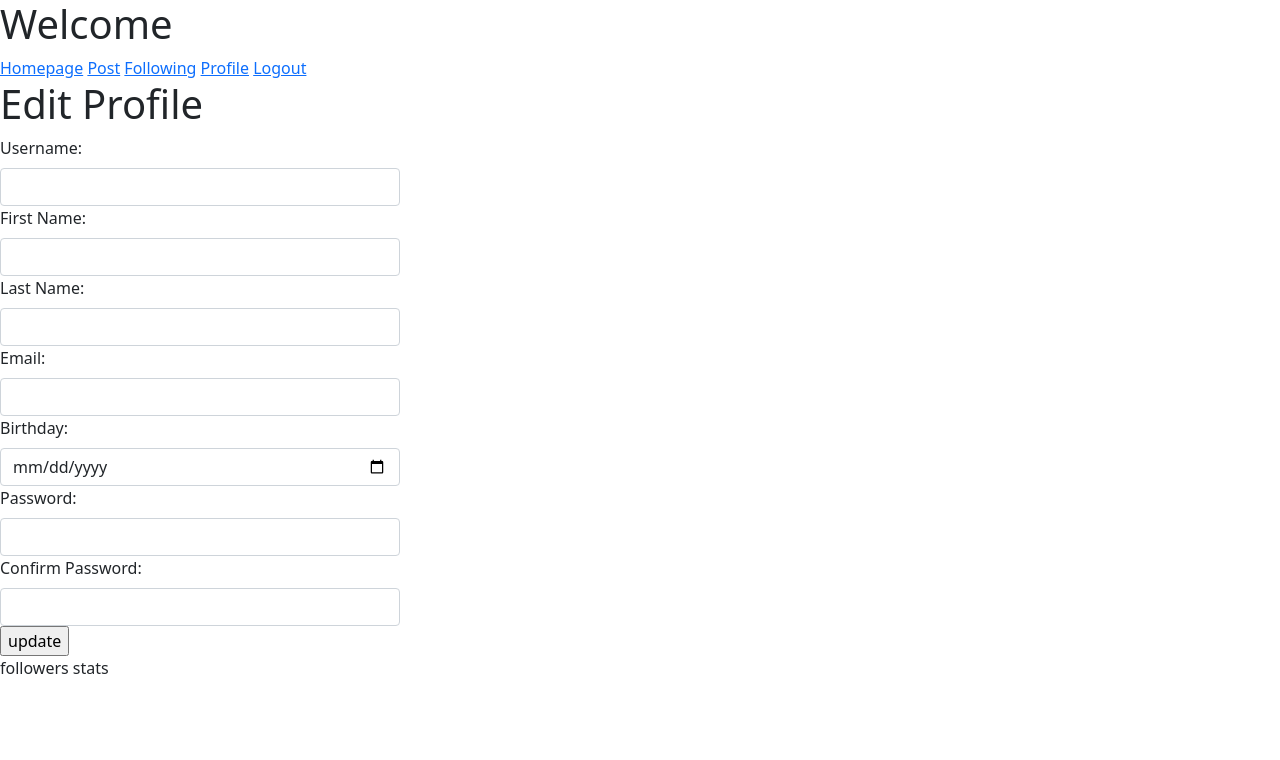
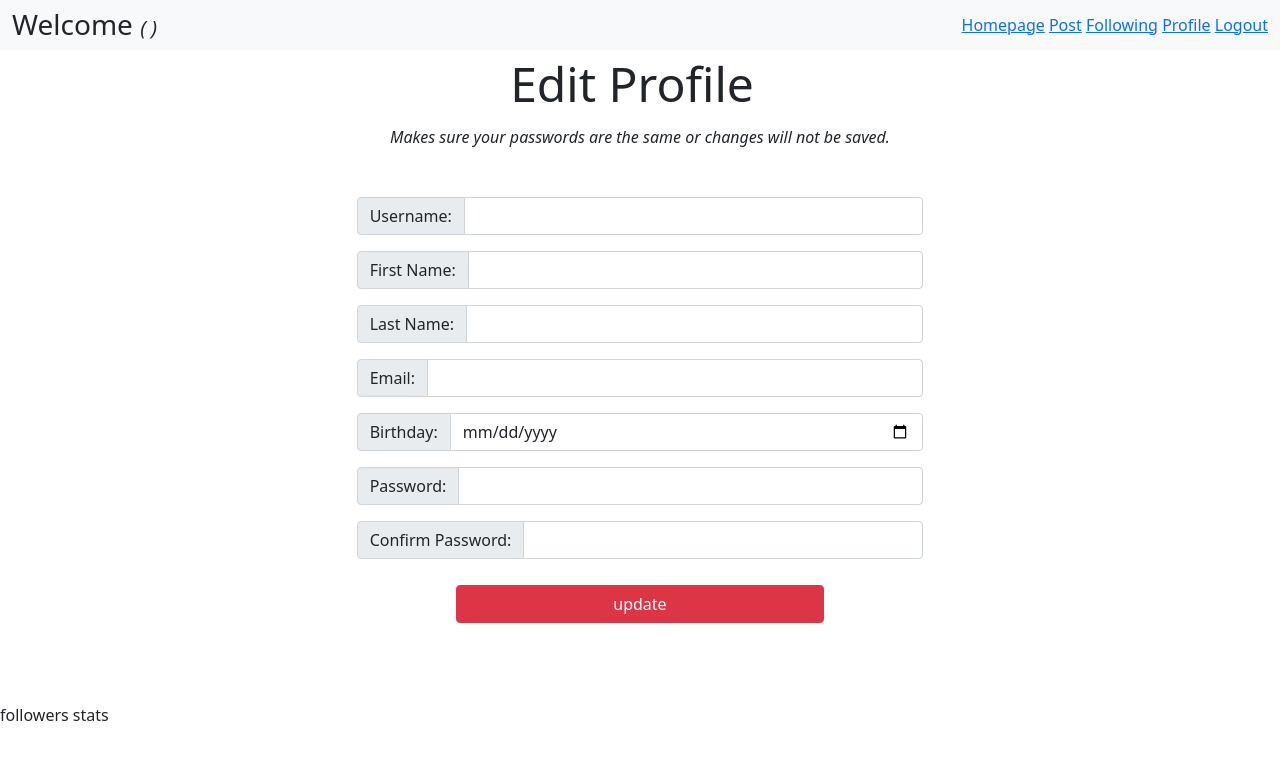
Before and after one commit to DomB1113/SoloProject, a Flask app: template flask_app/templates/profile.html in a window 1280 px wide. Shown: the top 760 px of the page. Run offline with Flask 2, Linux system fonts and the light colour scheme; the template is opened without the code that fills it, so the values that code supplies are empty.

Commit message:
profile page css

```diff
--- a/flask_app/templates/homepage.html
+++ b/flask_app/templates/homepage.html
@@ -26,7 +26,7 @@
     <div>
         <div class="d-flex justify-content-center">
             <div  style=" vertical-align: top; display: inline-block; text-align: center;">
-                <h1 style="font-size: 3em;" class="navbar-brand">Explore!</h1>
+                <h1 style="font-size: 3em;">Explore!</h1>
                 <p style="display: block; font-style: italic;">See what people are posting around the world!</p>
             </div>
         </div>
--- a/flask_app/templates/profile.html
+++ b/flask_app/templates/profile.html
@@ -8,19 +8,29 @@
     <title>Profile</title>
 </head>
 <body>
+    <nav class="navbar navbar-expand-lg navbar-light bg-light">
+        <div class="container-fluid">
             <div>
-        <h1>Welcome {{login.username}} {{login.first_name}} {{login.last_name}}</h1>
-        <nav>
+                <h3 style="display: inline;">Welcome {{login.username}} </h3>
+                <h5 style="display: inline; font-style: italic;">({{login.first_name}} {{login.last_name}})</h5>
+            </div>
+            <div>
                 <a href="/homepage">Homepage</a>
                 <a href="/post">Post</a>
                 <a href="/following">Following</a>
                 <a href="/profile">Profile</a>
                 <a href="/logout">Logout</a>
+            </div>
+        </div>
     </nav>
+    <div>
+        <div class="d-flex justify-content-center" >
+            <div style=" vertical-align: top; display: inline-block; text-align: center;">
+                <h1 style="font-size: 3em;" class="navbar-brand" >Edit Profile</h1>
+                <p style="display: block; font-style: italic;">Makes sure your passwords are the same or changes will not be saved.</p>
             </div>
-    <div>
-        <h1>Edit Profile</h1>
-        <div>
+        </div>
+        <div class="d-flex justify-content-center" style="display: flex; margin: 5em; margin-top: 2rem;">
             <form action="/update" method="POST">
                 {% with messages = get_flashed_messages(category_filter=['update']) %}
                     {% if messages %}
@@ -32,21 +42,37 @@
                     {% endif %}
                 {% endwith %}
                 <input type="hidden" name="id" value="{{login.id}}">
-                <label class="form-label" for="username">Username:</label>
-                <input style="width: 400px;" class="form-control" type="text" name="username" value="{{login.username}}" >
-                <label class="form-label" for="first_name">First Name:</label>
-                <input style="width: 400px;" class="form-control" type="text" name="first_name" value="{{login.first_name}}" >
-                <label class="form-label" for="last_name">Last Name:</label>
-                <input style="width: 400px;" class="form-control" type="text" name="last_name" value="{{login.last_name}}">
-                <label class="form-label" for="email">Email:</label>
-                <input style="width: 400px;" class="form-control" type="text" name="email" value="{{login.email}}" >
-                <label class="form-label" for="birthday">Birthday:</label>
-                <input style="width: 400px;" class="form-control" type="date" name="birthday" value="{{login.birthday}}" >
-                <label class="form-label" for="password">Password:</label>
-                <input style="width: 400px;" class="form-control" type="password" name="password" >
-                <label class="form-label" for="confirm_password">Confirm Password:</label>
-                <input style="width: 400px;" class="form-control" type="password" name="confirm_password" >
-                <input type="submit" value="update">
+                <div  class="input-group mb-3" >
+                    <label class="input-group-text" id="inputGroup-sizing-default" for="username">Username:</label>
+                    <input style="width: 400px;" class="form-control" aria-label="Sizing example input" aria-describedby="inputGroup-sizing-default" type="text" name="username" value="{{login.username}}" >
+                </div>
+                <div  class="input-group mb-3" >
+                    <label class="input-group-text" id="inputGroup-sizing-default" for="first_name">First Name:</label>
+                    <input style="width: 400px;" class="form-control" aria-label="Sizing example input" aria-describedby="inputGroup-sizing-default" type="text" name="first_name" value="{{login.first_name}}" >
+                </div>
+                <div  class="input-group mb-3" >
+                    <label class="input-group-text" id="inputGroup-sizing-default" for="last_name">Last Name:</label>
+                    <input style="width: 400px;" class="form-control" aria-label="Sizing example input" aria-describedby="inputGroup-sizing-default" type="text" name="last_name" value="{{login.last_name}}">
+                </div>
+                <div  class="input-group mb-3" >
+                    <label class="input-group-text" id="inputGroup-sizing-default" for="email">Email:</label>
+                    <input style="width: 400px;" class="form-control" aria-label="Sizing example input" aria-describedby="inputGroup-sizing-default" type="text" name="email" value="{{login.email}}" >
+                </div>
+                <div  class="input-group mb-3" >
+                    <label class="input-group-text" id="inputGroup-sizing-default" for="birthday">Birthday:</label>
+                    <input style="width: 400px;" class="form-control" aria-label="Sizing example input" aria-describedby="inputGroup-sizing-default" type="date" name="birthday" value="{{login.birthday}}" >
+                </div>
+                <div  class="input-group mb-3" >
+                    <label class="input-group-text" id="inputGroup-sizing-default" for="password">Password:</label>
+                    <input style="width: 400px;" class="form-control" aria-label="Sizing example input" aria-describedby="inputGroup-sizing-default" type="password" name="password" >
+                </div>
+                <div  class="input-group mb-3" >
+                    <label class="input-group-text" id="inputGroup-sizing-default" for="confirm_password">Confirm Password:</label>
+                    <input style="width: 400px;" class="form-control" aria-label="Sizing example input" aria-describedby="inputGroup-sizing-default" type="password" name="confirm_password" >
+                </div>
+                <div class="row d-flex justify-content-center">
+                    <input class="btn btn-danger" style="margin-top: 10px; width: 23rem;"  type="submit" value="update">
+                </div>
             </form>
         </div>
         <div>
```
Lines whose indentation alone changed are shown as unchanged.
